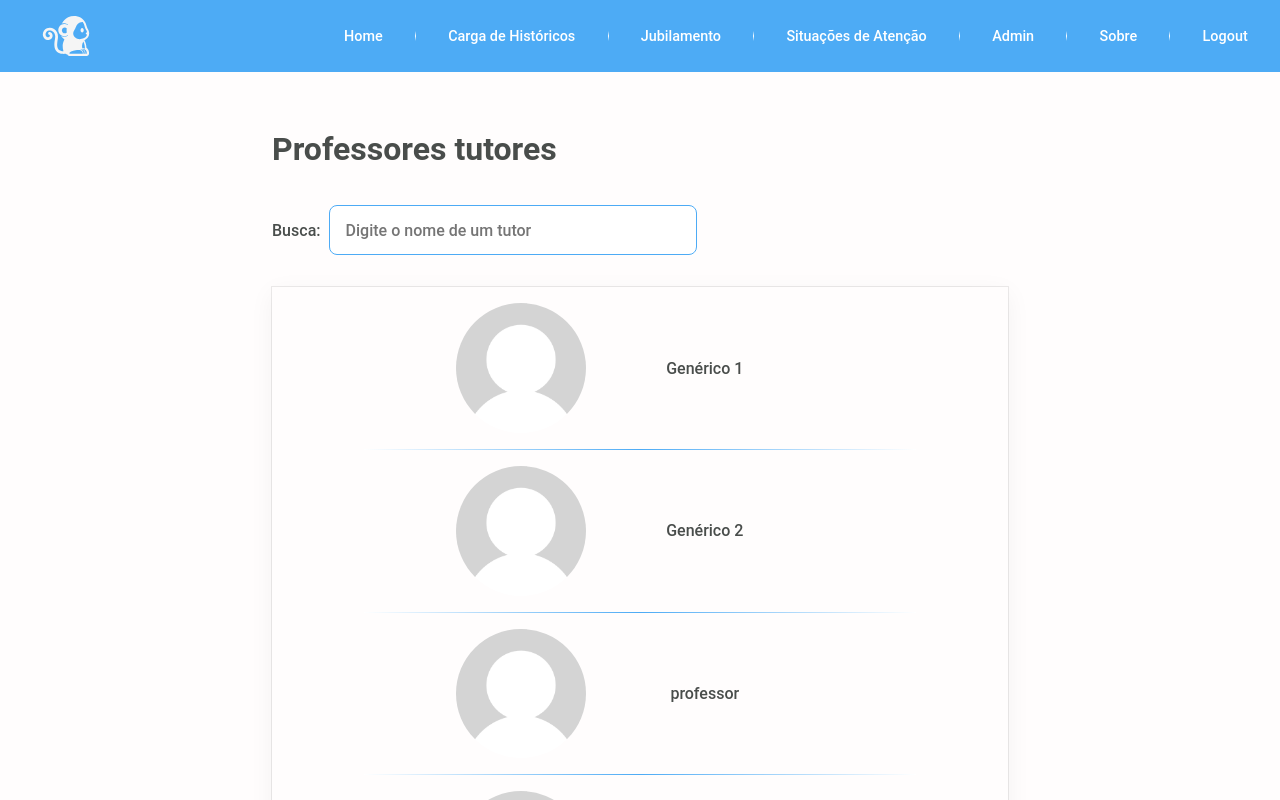
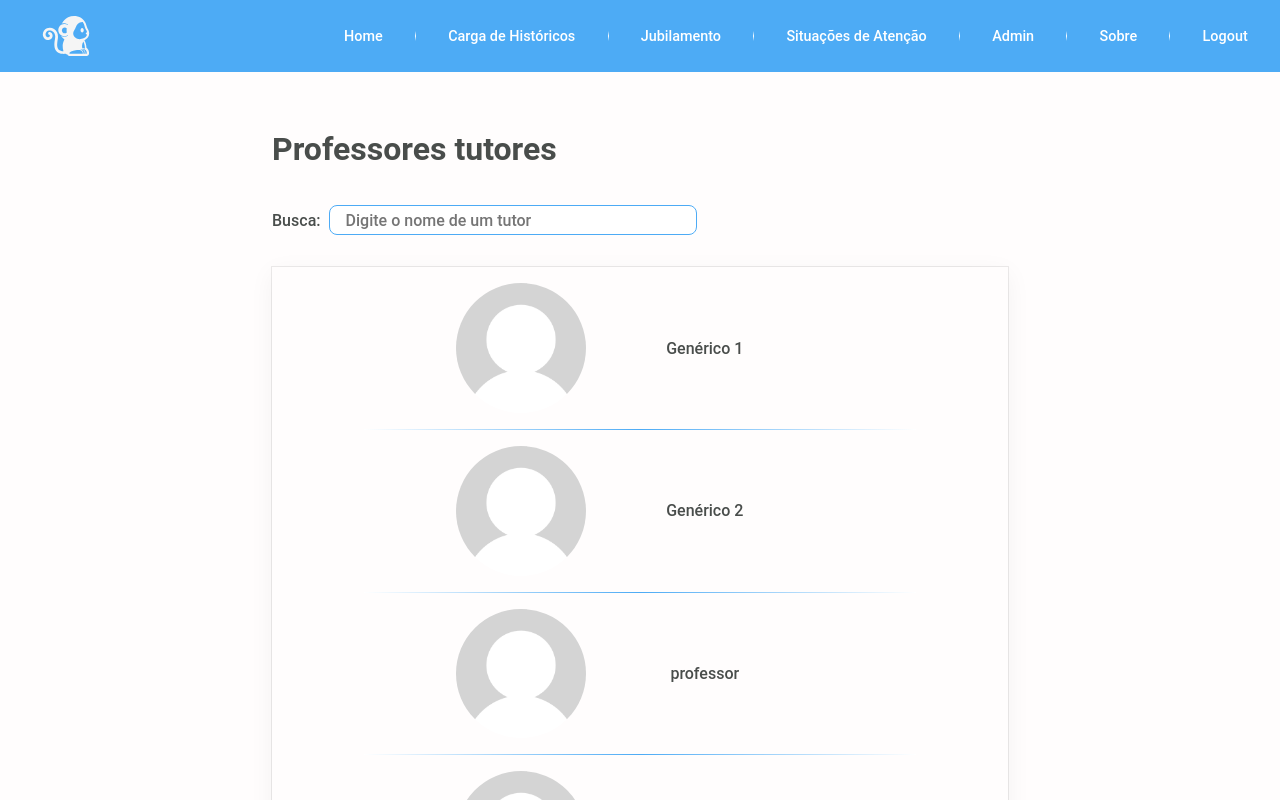
Before and after one commit to pedroAndrad1/sagui, a Next.js app: page / in a window 1280 px wide. Shown: the top 800 px of the page. Built offline with nearby package versions, Linux system fonts and the light colour scheme.

Commit message:
Diminuida altura do input

```diff
--- a/src/components/Input/Input.module.scss
+++ b/src/components/Input/Input.module.scss
@@ -3,7 +3,7 @@
     width: 100%;
 
     input {
-        height: 50px;
+        height: 30px;
         border-radius: 0.5rem;
         padding: 0 1rem;
         background: var(--input);
```
